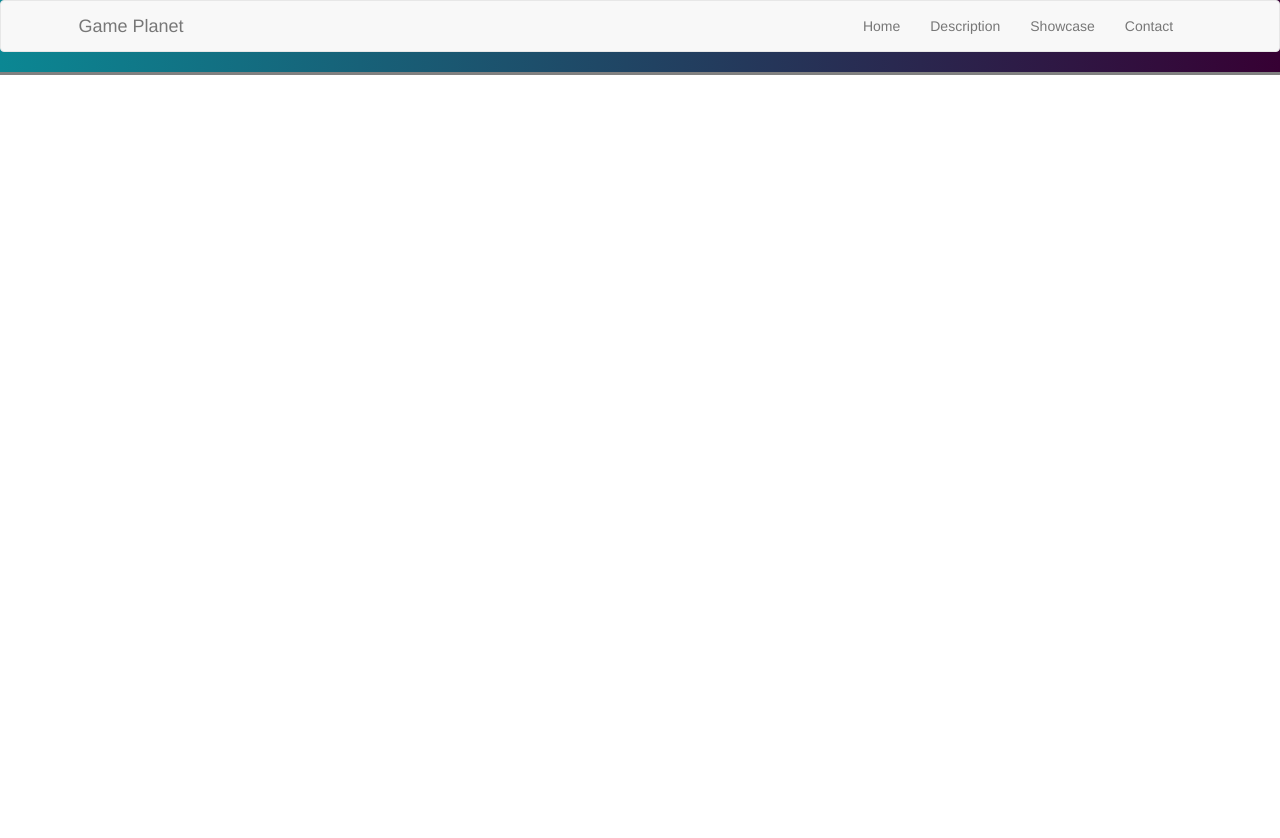
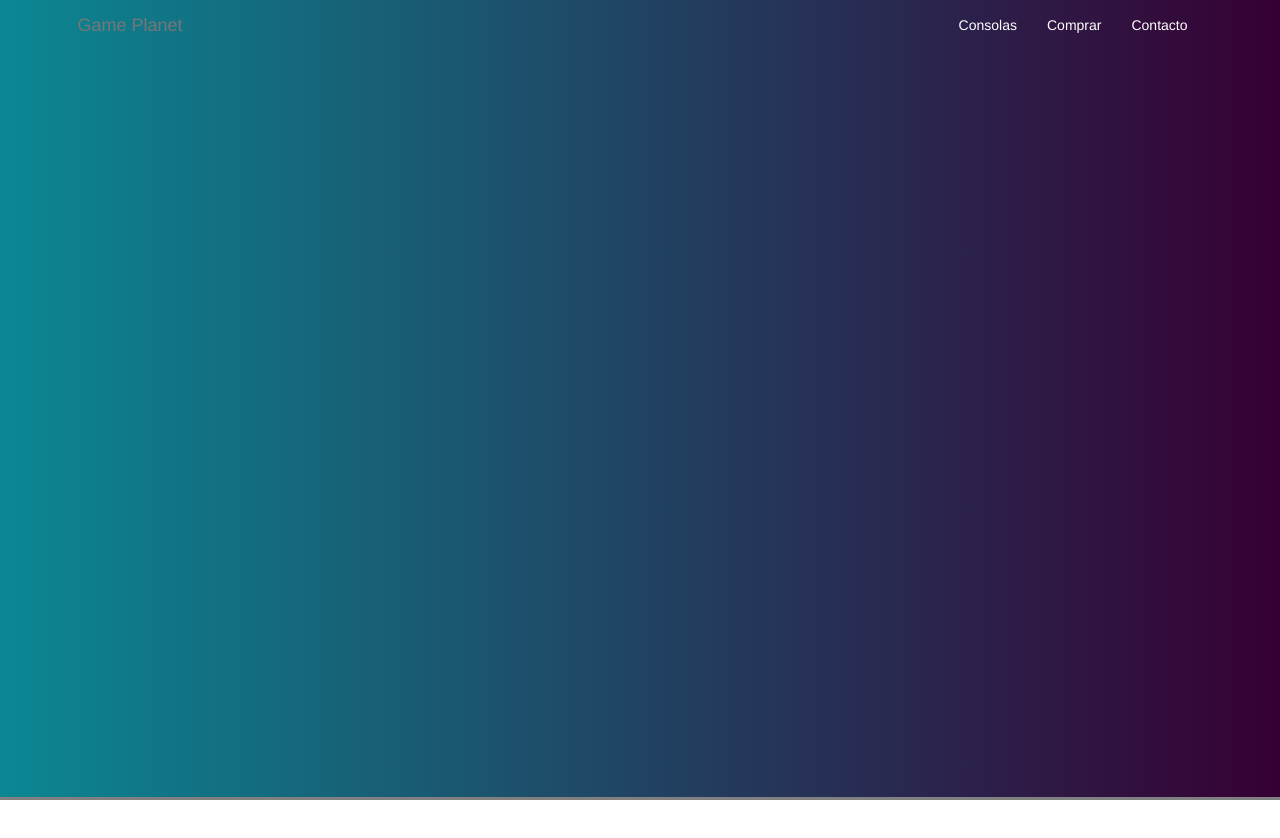
Before and after one commit to M2B0C17/game-planet, a plain HTML site: page index.html in a window 1280 px wide. Before the commit the page ends 800 px from the top, so only its background shows below. Drawn offline with nearby package versions, Linux system fonts and the light colour scheme.

Commit message:
cambio de color de navbar listo

```diff
--- a/assets/css/style.css
+++ b/assets/css/style.css
@@ -1,5 +1,6 @@
 /*--------Seccion Header----------*/
 .first-section{
+	height: 100vh;
 	background-size: cover;
 	background-repeat: no-repeat;
 	background-position: center;
@@ -14,10 +15,31 @@
 .navpart-header,
 .navbar-nav {
    margin: 0 5%
- }
+}
+
 
 li:hover{
 	background-color: lightgray;
 }
 
+.navbar-right a{
+	color: #fff !important;
+}
+
+.navbar-default {
+	background-color:transparent;
+	border-color:transparent;
+	background-image:none;
+	box-shadow:none;
+}
+
+.navbar-color{
+	background-color: #253f3f;
+}
+
 /*--------FIN Seccion Header----------*/
+
+.dos{
+	height: 100vh;
+	background: #fff;
+}
--- a/assets/js/main.js
+++ b/assets/js/main.js
@@ -0,0 +1,10 @@
+window.addEventListener('scroll', function () {
+  const distanciaVertical = window.pageYOffset || document.documentElement.scrollTop,
+  header = document.getElementById('header');
+
+  if (distanciaVertical > 60) {
+    header.classList.add("navbar-color");
+  } else {
+    header.classList.remove("navbar-color");
+  }
+});
--- a/index.html
+++ b/index.html
@@ -12,7 +12,7 @@
 
 <!-- Seccion Header + NavBar -->
 	<section class="first-section">
-		<nav class="navbar navbar-default">
+		<nav class="navbar navbar-default navbar-fixed-top" id="header">
 			<div class="container-fluid">
 				<div class="navpart-header">
 					<button type="button" class="navbar-toggle collapsed" data-toggle="collapse">
@@ -25,19 +25,19 @@
 				</div>
 				<div class="navbar-collapse collapse">
 					<ul class="nav navbar-nav navbar-right">
-						<li><a href="#home">Home</a></li>
-						<li><a href="#description">Description</a></li>
-						<li><a href="#showcase">Showcase</a></li>
-						<li><a href="#contact">Contact</a></li>
+						<li><a href="#consolas">Consolas</a></li>
+						<li><a href="#comprar">Comprar</a></li>
+						<li><a href="#contacto">Contacto</a></li>
 					</ul>
 				</div>
 			</div>
 		</nav>
-		<div class="container" id="intro">
-
-		</div>
 	</section>
 <!-- Seccion Header + NavBar FIN-->
+
+	<section class="dos">
+
+	</section>
 
 	<script src="https://ajax.googleapis.com/ajax/libs/jquery/3.2.1/jquery.min.js"></script>
 	<script src="https://maxcdn.bootstrapcdn.com/bootstrap/3.3.7/js/bootstrap.min.js"></script>
```
